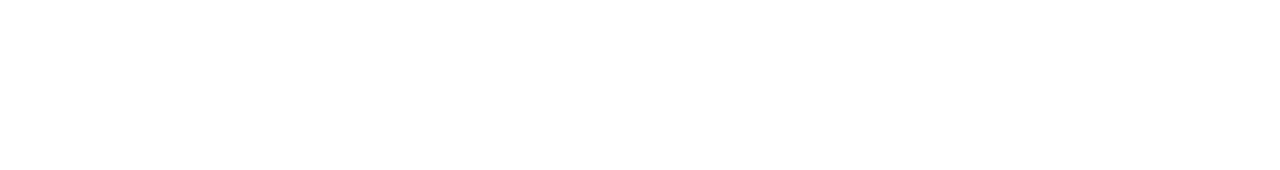
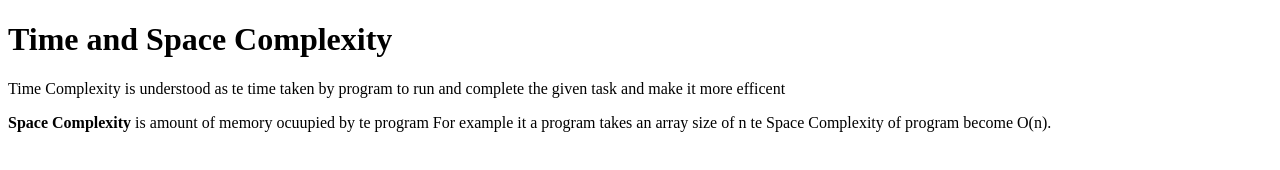
Before and after one commit to acciojob/time-and-space-complexity-Sparsh-katiyar, a website: page main.html in a window 1280 px wide. Drawn offline with Linux system fonts and the light colour scheme.

Commit message:
created a submission

```diff
--- a/main.html
+++ b/main.html
@@ -7,6 +7,9 @@
 </head>
 
 <body>
+	<h1>Time and Space Complexity</h1>
+	<p>Time Complexity  is understood as te time taken  by program to run and complete the given task and make it more efficent </p>
+	<p><b>Space Complexity </b>is amount of  memory ocuupied by te program For example it a program takes an array size of n te Space Complexity of program become O(n). </p>
 	<!-- the entire body must be written by student -->
     <script type="text/javascript" src="./script.js">
 </script>
```
